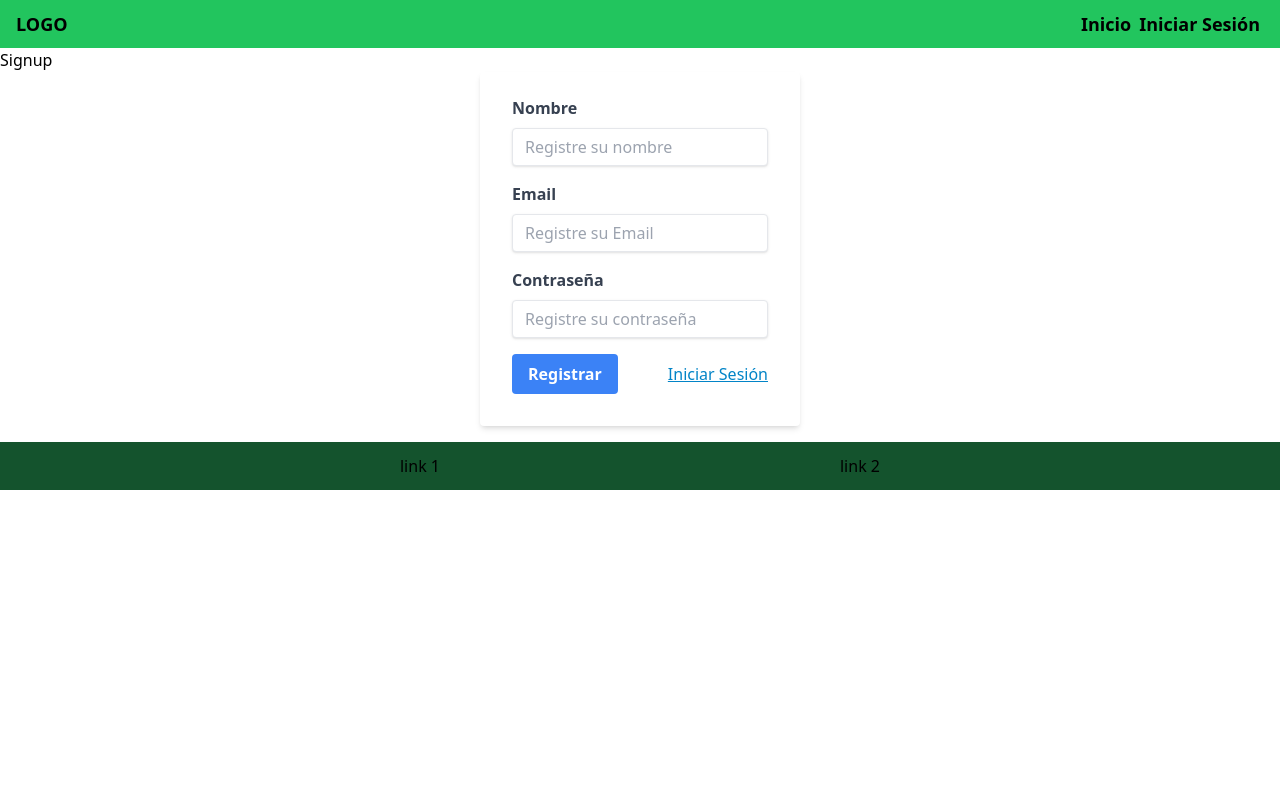
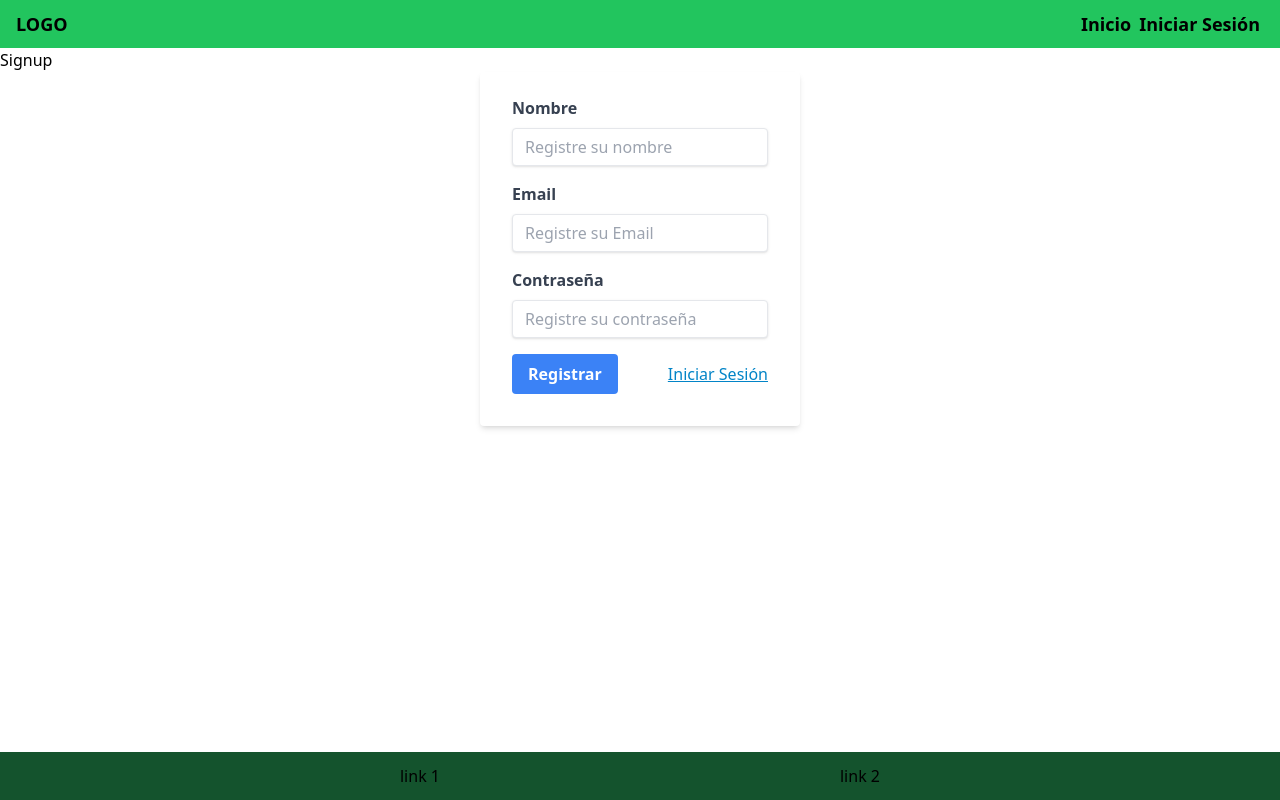
Before and after one commit to IronBeagle70/react-front-electivo, a React (Vite) app: page /signup in a window 1280 px wide. Built offline with nearby package versions, Linux system fonts and the light colour scheme.

Commit message:
adding position footer prop

```diff
--- a/src/components/FooterComponent.jsx
+++ b/src/components/FooterComponent.jsx
@@ -1,8 +1,8 @@
 import React from 'react';
 
-function FooterComponent() {
+function FooterComponent({footPosition}) {
     return (
-        <footer className='bg-green-900 w-full h-20 sm:h-12 flex items-center justify-evenly sticky bottom-0'>
+        <footer className={`bg-green-900 w-full h-20 sm:h-12 flex items-center justify-evenly ${footPosition} `}>
             <p>link 1</p>
             <p>link 2</p>
         </footer>
--- a/src/pages/Catalogue.jsx
+++ b/src/pages/Catalogue.jsx
@@ -40,7 +40,8 @@ function Catalogue() {
                 <OneCatalogueItem />
                 <OneCatalogueItem />
             </AllCatalogueList>
-            <FooterComponent />
+            <FooterComponent footPosition={'sticky bottom-0'} />
+            {/* <FooterComponent footPosition={'absolute bottom-0'} /> */}
         </>
     );
 };
--- a/src/pages/Home.jsx
+++ b/src/pages/Home.jsx
@@ -23,7 +23,7 @@ function Home() {
         <>
             <Header bgHeader={"bg-teal-300"} enlaces={HomeLinks} />
             <div className='bg-slate-700'>Home</div>
-            <FooterComponent />
+            <FooterComponent footPosition={"absolute bottom-0"} />
         </>
     );
 };
--- a/src/pages/Login.jsx
+++ b/src/pages/Login.jsx
@@ -39,7 +39,7 @@ function Login() {
                     </div>
                 </form>
             </div>
-            <FooterComponent />
+            <FooterComponent footPosition={"absolute bottom-0"} />
         </>
     );
 };
--- a/src/pages/Signup.jsx
+++ b/src/pages/Signup.jsx
@@ -43,7 +43,7 @@ function Signup() {
                     </div>
                 </form>
             </div>
-            <FooterComponent />
+            <FooterComponent footPosition={"absolute bottom-0"} />
         </>
     );
 };
```
